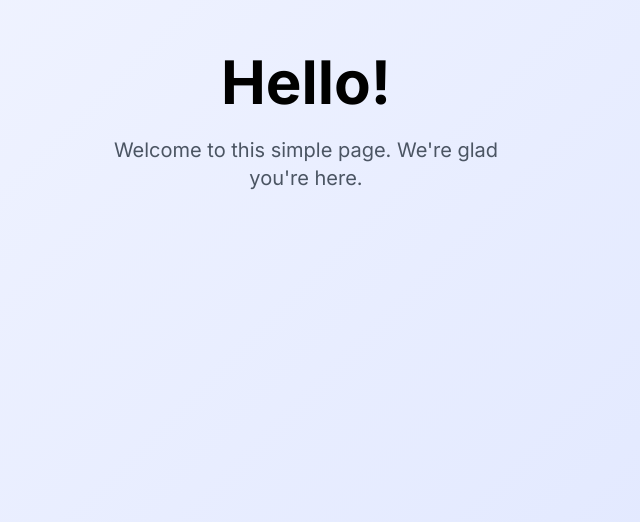
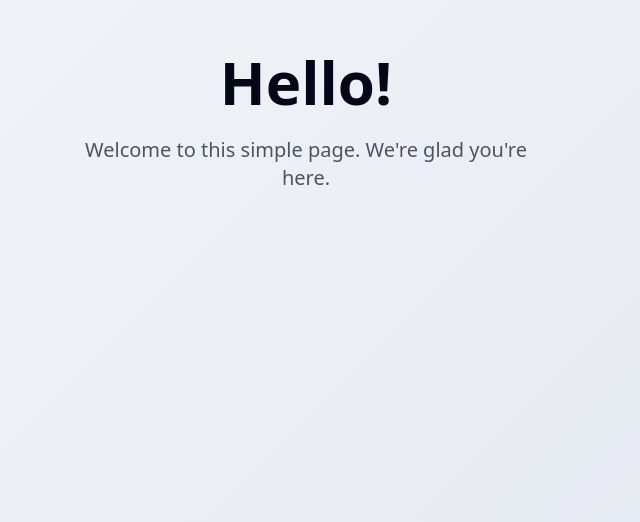
Before and after one commit to MuhammadAman02/hst-ai-3234dfd2-8f21-475b-9ee1-fde6ee0fb2e5, a React (Vite) app: page / in a window 1280 px wide. Shown: the part 278-800 px from the top of the page, without its empty margins (334-974 px from the left). Built offline with nearby package versions, Linux system fonts and the light colour scheme.

Commit message:
update file

```diff
--- a/src/index.css
+++ b/src/index.css
@@ -1,15 +1,101 @@
-@import url('https://fonts.googleapis.com/css2?family=Inter:wght@300;400;500;600;700&display=swap');
-
 @tailwind base;
 @tailwind components;
 @tailwind utilities;
 
-body {
-  font-family: 'Inter', sans-serif;
-  -webkit-font-smoothing: antialiased;
-  -moz-osx-font-smoothing: grayscale;
+@layer base {
+  :root {
+    --background: 0 0% 100%;
+    --foreground: 222.2 84% 4.9%;
+
+    --card: 0 0% 100%;
+    --card-foreground: 222.2 84% 4.9%;
+
+    --popover: 0 0% 100%;
+    --popover-foreground: 222.2 84% 4.9%;
+
+    --primary: 240 5.9% 10%;
+    --primary-foreground: 210 40% 98%;
+
+    --secondary: 210 40% 96.1%;
+    --secondary-foreground: 222.2 47.4% 11.2%;
+
+    --muted: 210 40% 96.1%;
+    --muted-foreground: 215.4 16.3% 46.9%;
+
+    --accent: 210 40% 96.1%;
+    --accent-foreground: 222.2 47.4% 11.2%;
+
+    --destructive: 0 84.2% 60.2%;
+    --destructive-foreground: 210 40% 98%;
+
+    --border: 214.3 31.8% 91.4%;
+    --input: 214.3 31.8% 91.4%;
+    --ring: 222.2 84% 4.9%;
+
+    --radius: 0.5rem;
+  }
+
+  .dark {
+    --background: 222.2 84% 4.9%;
+    --foreground: 210 40% 98%;
+
+    --card: 222.2 84% 4.9%;
+    --card-foreground: 210 40% 98%;
+
+    --popover: 222.2 84% 4.9%;
+    --popover-foreground: 210 40% 98%;
+
+    --primary: 210 40% 98%;
+    --primary-foreground: 222.2 47.4% 11.2%;
+
+    --secondary: 217.2 32.6% 17.5%;
+    --secondary-foreground: 210 40% 98%;
+
+    --muted: 217.2 32.6% 17.5%;
+    --muted-foreground: 215 20.2% 65.1%;
+
+    --accent: 217.2 32.6% 17.5%;
+    --accent-foreground: 210 40% 98%;
+
+    --destructive: 0 62.8% 30.6%;
+    --destructive-foreground: 210 40% 98%;
+
+    --border: 217.2 32.6% 17.5%;
+    --input: 217.2 32.6% 17.5%;
+    --ring: 212.7 26.8% 83.9%;
+  }
+}
+
+@layer base {
+  * {
+    @apply border-border;
+  }
+  body {
+    @apply bg-background text-foreground;
+    font-feature-settings: "rlig" 1, "calt" 1;
+  }
 }
 
 .gradient-bg {
-  background: linear-gradient(135deg, #F5F7FF 0%, #E0E7FF 100%);
+  background: linear-gradient(135deg, #f5f7fa 0%, #e4e8f0 100%);
 }
+
+.color-swatch {
+  @apply w-full h-16 rounded-md transition-transform hover:scale-105 cursor-pointer;
+}
+
+.upload-area {
+  @apply border-2 border-dashed border-gray-300 rounded-lg p-8 text-center transition-colors hover:border-app-primary;
+}
+
+.upload-area.active {
+  @apply border-app-primary bg-blue-50;
+}
+
+.skin-tone-slider {
+  @apply w-full h-8 appearance-none bg-gradient-to-r from-skintone-light via-skintone-medium to-skintone-dark rounded-md;
+}
+
+.skin-tone-slider::-webkit-slider-thumb {
+  @apply appearance-none w-6 h-6 rounded-full bg-white border-2 border-gray-300 cursor-pointer;
+}
```
